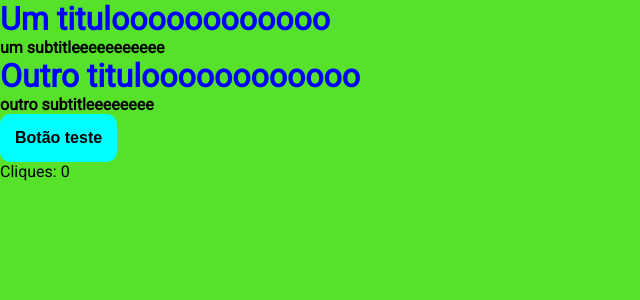
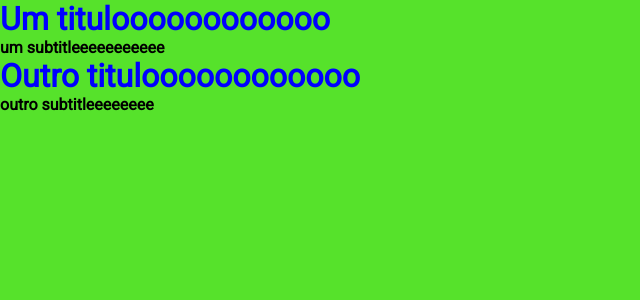
Before and after one commit to luisgustavofaria/React, a Next.js app: page / in a window 1280 px wide. Shown: the top 300 px of the page, without its empty margins (0-640 px from the left). Built offline with nearby package versions, Linux system fonts and the light colour scheme.

Commit message:
header novo

```diff
--- a/pages/exemplo.jsx
+++ b/pages/exemplo.jsx
@@ -1,4 +1,4 @@
-import Header from '../src/components/header/header.jsx'
+import Header from '../src/components/header/header'
 import Title from '../src/components/title/title'
 import Subtitle from '../src/components/subtitle/subtitle'
 
--- a/pages/index.jsx
+++ b/pages/index.jsx
@@ -1,18 +1,9 @@
-import { useState } from "react"
 import Head from "next/head"
 
 import Title from '../src/components/title/title'
 import Subtitle from '../src/components/subtitle/subtitle'
-import Button from "../src/components/button/button"
 
 function HomePage () {
-
-    const [click, setClick] = useState(0)
-
-    const handCLick = () => {
-        setClick(click + 1)
-    }
-
     return (
         <>
             <Head>
@@ -23,12 +14,6 @@ function HomePage () {
                 <Subtitle text="um subtitleeeeeeeeeee"/>
                 <Title>Outro tituloooooooooooo</Title>
                 <Subtitle text="outro subtitleeeeeeee"/>
-                <Button
-                    onCLick={handCLick}
-                >
-                    Botão teste
-                </Button>
-                <p>Cliques: {click}</p>
             </div>
         </>
     )
--- a/pages/outroexemplo.jsx
+++ b/pages/outroexemplo.jsx
@@ -1,4 +1,4 @@
-import Header from '../src/components/header/header.jsx'
+import Header from '../src/components/header/header'
 import Title from '../src/components/title/title'
 import Subtitle from '../src/components/subtitle/subtitle'
 
--- a/src/components/button/button.jsx
+++ /dev/null
@@ -1,14 +0,0 @@
-import styles from './button.module.css'
-
-function Button( {children, onCLick} ) {
-    return (
-        <button
-        className={styles.button}
-        onClick={onCLick}
-        >
-            { children }
-        </button>
-    )
-}
-
-export default Button
--- a/src/components/button/button.module.css
+++ /dev/null
@@ -1,15 +0,0 @@
-.button {
-    background-color: aqua;
-    padding: 15px;
-    font-size: 16px;
-    font-weight: bold;
-    cursor: pointer;
-    border: none;
-    border-radius: 10px;
-    transition: all 1s;
-}
-
-.button:hover {
-    background-color: rgb(5, 100, 100);
-
-}
--- a/src/components/header/header.jsx
+++ b/src/components/header/header.jsx
@@ -18,7 +18,7 @@ function Header ({children, image}) {
     )
 }
 
-Header.defautProps = {
+Header.defaultProps = {
     image: 'https://sejadev-web-app-public-files.s3.amazonaws.com/courses/coffee1.jpg'
 }
 
```
